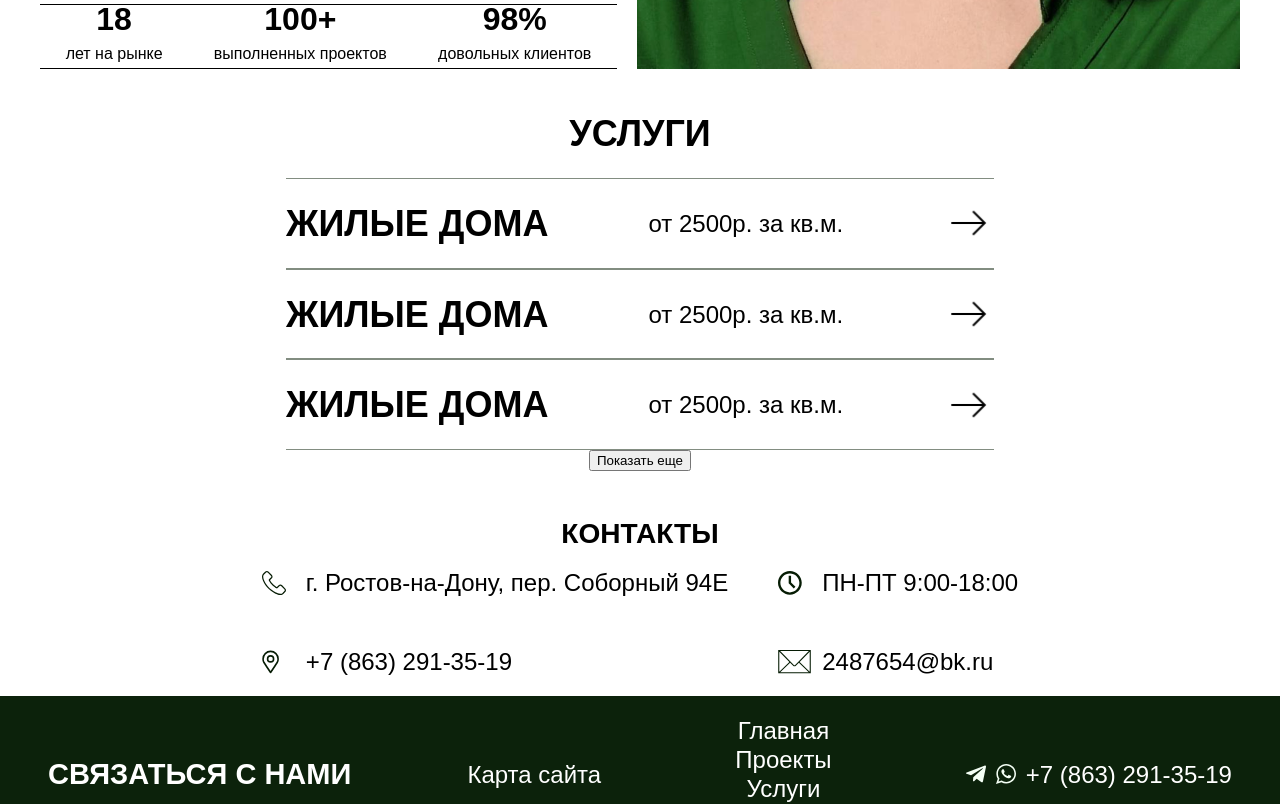
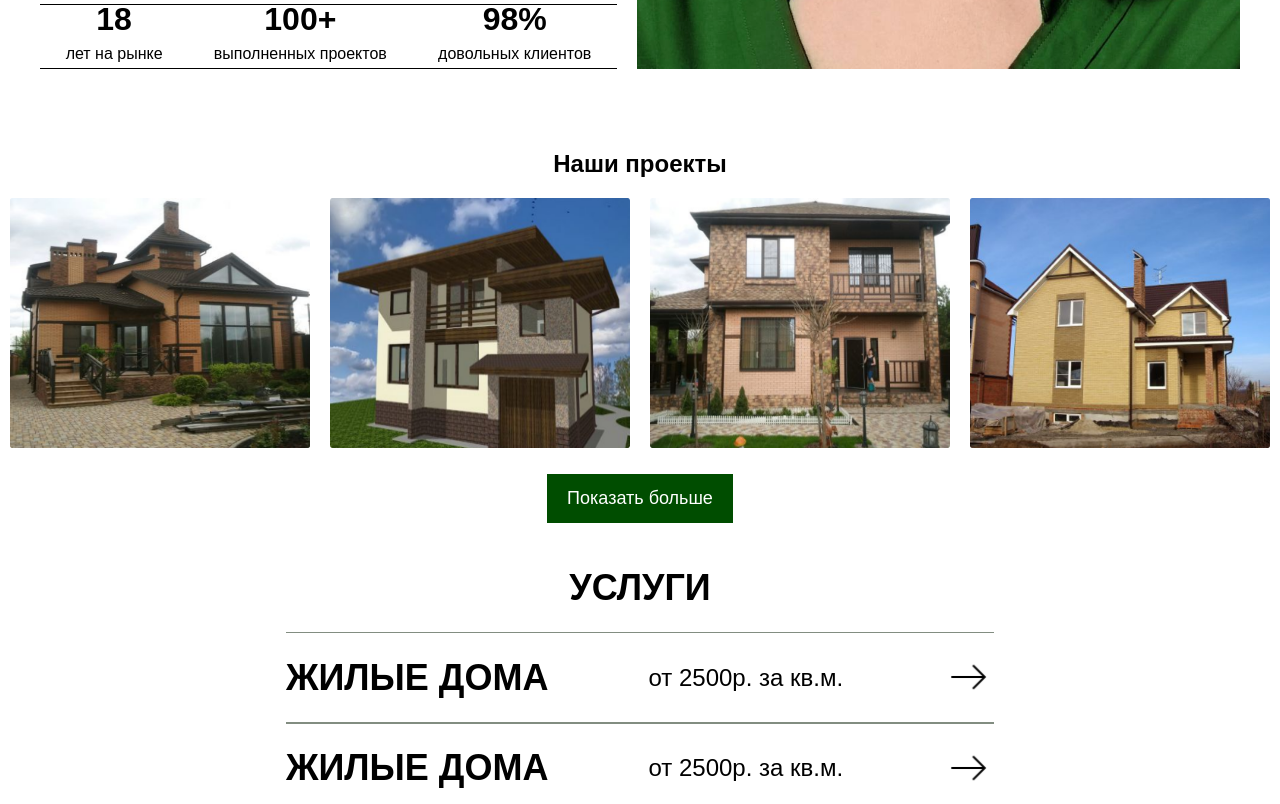
Before and after one commit to culcat/projectrules, a Vue app: page /#/ in a window 1280 px wide. Shown: the part 1640-2444 px from the top of the page. Built offline with nearby package versions, Linux system fonts and the light colour scheme.

Commit message:
сделал отправку писем силами мейл ту

```diff
--- a/src/components/Form.vue
+++ b/src/components/Form.vue
@@ -15,9 +15,10 @@ const isButtonDisabled = computed(() => !isChecked.value)
 
 <template>
   <section class="formContainer">
-    <form class="form">
+    <form action="mailto:2487654@bk.ru" method="post"
+          enctype="text/plain" class="form">
       <input type="text" class="input" placeholder="Имя" />
-      <input type="email" class="input" placeholder="Номер телефона" />
+      <input type="text" class="input" placeholder="Номер телефона" />
       <textarea class="textarea" placeholder="Сообщение"></textarea>
       <select class="select">
         <option selected disabled value="">Выберите сервис</option>
--- a/src/components/Popup.vue
+++ b/src/components/Popup.vue
@@ -37,8 +37,10 @@ export default {
 <template>
   <div v-if="isVisible" class="popup-overlay">
     <div class="popup-content">
+      <form action="mailto:2487654@bk.ru" method="post"
+      enctype="text/plain">
       <input type="text" placeholder="Имя" class="input-field" />
-      <input type="email" placeholder="Номер телефона" class="input-field" />
+      <input type="text" placeholder="Номер телефона" class="input-field" />
       <select class="select">
         <option selected disabled value="">Выберите сервис</option>
         <option v-for="service in serviceOptions" :key="service.name">{{ service.name }}</option>
@@ -49,6 +51,7 @@ export default {
         <label for="checkbox">Даю согласие на обработку персональных данных</label>
       </div>
       <button type="submit" class="button" :disabled="isButtonDisabled">Отправить</button>
+      </form>
     </div>
   </div>
 </template>
--- a/src/pages/AboutCompany.vue
+++ b/src/pages/AboutCompany.vue
@@ -7,6 +7,7 @@ import Footer from "@/components/Footer.vue";
 
 <template>
 <Header/>
+  <main>
   <section class="about-company">
   <h1 class="title">О КОМПАНИИ</h1>
     <div class="text"> <h3>СОЗДАЙТЕ СВОЮ УНИКАЛЬНОСТЬ</h3>
@@ -35,6 +36,7 @@ import Footer from "@/components/Footer.vue";
   </section>
 
   <section class="women">
+    <div class="women-wrapper">
     <h1 class="title">АСЯ СЕРГЕЕВНА ВЕРОПOTВЕЛЬЯН</h1>
     <div class="text">Ася Сергеевна - опытный архитектор с более чем 18-летним стажем в области архитектуры. Она является директором архитектурной мастерской и имеет богатый опыт работы в различных организациях, включая ООО РК «Ростов-Дом», «Сантехмонтаж», «СевКавНипиАгроПром» и МУП «Энтазис».
 
@@ -47,7 +49,7 @@ import Footer from "@/components/Footer.vue";
       ДОСТИЖЕНИЯ
 
       Ася Сергеевна является членом Союза архитекторов России с 2008 года и автором запатентованной торговой марки "Живой Дом", которая имеет подтвержденные реальные результаты. Она руководит Творческой Архитектурной мастерской «Правила Проекта» и является директором архитектурной мастерской.</div>
-    <img src="../assets/Women.png" alt="women">
+    </div>  <img src="../assets/Women.png" alt="women">
   </section>
 
   <section class="author-development">
@@ -56,17 +58,40 @@ import Footer from "@/components/Footer.vue";
     <div class="text">(свидетельство на товарный знак №607150)
       Это проект, в котором учитываются помимо архитектурных, санитарно-эпидемиологических норм, конструктивных особенностей - еще и энергетика получившегося пространства. Мы имеем возможность подстраивать конструкции дома таким образом, чтобы получившиеся помещения подпитывали Вас в нужной сфере (бизнес, деньги, семья, дети, здоровье и др.). </div>
   </section>
+  </main>
   <Form/>
   <Footer/>
 </template>
 
 <style scoped>
-.about-company{
+main {
+  display: grid;
+  grid-template-columns: 1fr;
+  grid-gap: 20px;
+  padding: 20px;
+}
+
+.about-company, .women, .author-development {
+  background: #f9f9f9;
+  padding: 20px;
+  border-radius: 8px;
+}
+
+.about-company {
+  background: url("../assets/LogoBack.png") no-repeat center;
+  background-size: cover;
+}
+
+.women {
+  display: flex;
+  flex-direction: row;
+  align-items: center;
+}
+
+.women-wrapper {
   display: flex;
   flex-direction: column;
-  align-items:flex-start;
-  background: url("../assets/LogoBack.png");
-
+  align-items: flex-start;
 }
 
 .title {
@@ -86,9 +111,10 @@ import Footer from "@/components/Footer.vue";
   font-size: 24px;
   line-height: 29px;
   color: #000000;
-  width: 50%;
+  width: 100%;
 }
-.text h3{
+
+.text h3 {
   font-family: HelveticaNeueCyr, sans-serif;
   font-style: normal;
   font-weight: 600;
@@ -97,4 +123,82 @@ import Footer from "@/components/Footer.vue";
   color: #096201;
 }
 
+@media (min-width: 768px) {
+  main {
+    grid-template-columns: repeat(2, 1fr);
+  }
+
+  .text {
+    width: 90%;
+  }
+}
+
+@media (min-width: 1024px) {
+  main {
+    grid-template-columns: repeat(3, 1fr);
+  }
+
+  .text {
+    width: 80%;
+  }
+}
+</style><style scoped>
+main {
+  display: grid;
+  grid-template-columns: 1fr;
+  grid-gap: 20px;
+  padding: 20px;
+}
+
+.about-company, .women, .author-development {
+  background: #f9f9f9;
+  padding: 20px;
+  border-radius: 8px;
+}
+
+.about-company {
+  background: url("../assets/LogoBack.png") no-repeat center;
+  background-size: cover;
+}
+
+.women {
+  display: flex;
+  flex-direction: row;
+  align-items: center;
+}
+
+.women-wrapper {
+  display: flex;
+  flex-direction: column;
+  align-items: flex-start;
+}
+
+.title {
+  font-family: HelveticaNeueCyr, sans-serif;
+  font-style: normal;
+  font-weight: 700;
+  font-size: 36px;
+  line-height: 43px;
+  color: #096201;
+  margin-bottom: 30px;
+}
+
+.text {
+  font-family: HelveticaNeueCyr, sans-serif;
+  font-style: normal;
+  font-weight: 400;
+  font-size: 24px;
+  line-height: 29px;
+  color: #000000;
+  width: 100%;
+}
+
+.text h3 {
+  font-family: HelveticaNeueCyr, sans-serif;
+  font-style: normal;
+  font-weight: 600;
+  font-size: 26px;
+  line-height: 43px;
+  color: #096201;
+}
 </style>
--- a/src/pages/Home.vue
+++ b/src/pages/Home.vue
@@ -1,14 +1,12 @@
 <script setup>
+import { ref, onMounted } from "vue";
 import Header from "@/components/Header.vue";
 import Footer from "@/components/Footer.vue";
 import Logo from '@/assets/Logo.png';
 import Photo from '@/assets/women.png';
 import ServicesComponent from "@/components/ServicesComponent.vue";
-import Services from "@/pages/Services.vue";
 import ContactsComponent from "@/components/ContactsComponent.vue";
-import {ref} from "vue";
 import Popup from "@/components/Popup.vue";
-
 
 const isPopupVisible = ref(false);
 
@@ -19,7 +17,38 @@ const openPopup = () => {
 const closePopup = () => {
   isPopupVisible.value = false;
 };
+
+const projects = ref([]);
+const visibleProjects = ref([]);
+const showMoreVisible = ref(false);
+
+const fetchProjects = async () => {
+  try {
+    const response = await fetch('src/data/projects.json');
+    if (!response.ok) {
+      throw new Error(`HTTP error! status: ${response.status}`);
+    }
+    const data = await response.json();
+    projects.value = data;
+    visibleProjects.value = projects.value.slice(0, 4);
+    if (projects.value.length > 4) {
+      showMoreVisible.value = true;
+    }
+  } catch (error) {
+    console.error('Error fetching projects:', error);
+  }
+};
+
+const showMoreProjects = () => {
+  visibleProjects.value = projects.value;
+  showMoreVisible.value = false;
+};
+
+onMounted(() => {
+  fetchProjects();
+});
 </script>
+
 
 <template>
   <Header/>
@@ -60,10 +89,19 @@ const closePopup = () => {
         </div>
         <img :src="Photo">
       </div>
-    </section>
+    </section><section class="projects">
+    <h1>Наши проекты</h1>
+    <div class="project-list">
+      <div v-for="project in visibleProjects" :key="project.name" class="project-item">
+        <img :src="project.path" :alt="project.name">
+      </div>
+    </div>
+    <button v-if="showMoreVisible" @click="showMoreProjects">Показать больше</button>
+  </section>
     <section class="services">
       <ServicesComponent/>
     </section>
+
     <section class="contacts">
       <ContactsComponent/>
     </section>
@@ -79,6 +117,7 @@ const closePopup = () => {
   font-size: 24px;
   line-height: 29px;
 }
+
 .text-wrapper-2  {
   display: flex;
   flex-wrap: wrap;
@@ -190,5 +229,24 @@ p {
   flex: 1;
   margin-right: 20px;
 }
-
+.projects {
+  margin-top: 40px;
+  display: flex;
+  flex-wrap: wrap;
+  flex-direction: column;
+  align-items: center;
+  justify-content: center;
+}
+.project-list {
+  display: flex;
+  flex-wrap: wrap;
+  gap: 20px;
+}
+.project-item {
+  text-align: center;
+}
+.project-item img {
+  width: 300px;
+  height: 250px;
+}
 </style>
```
